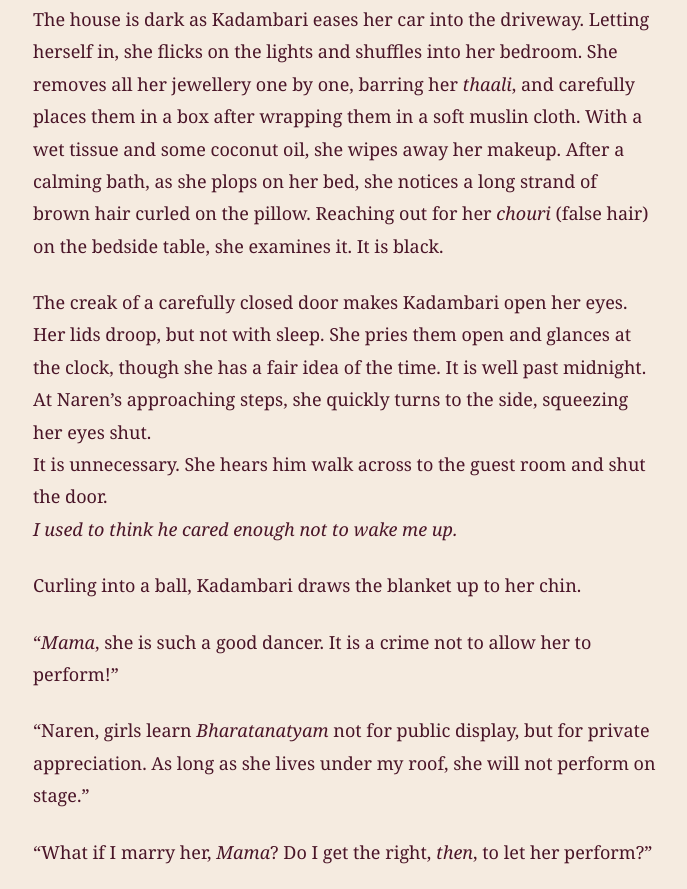
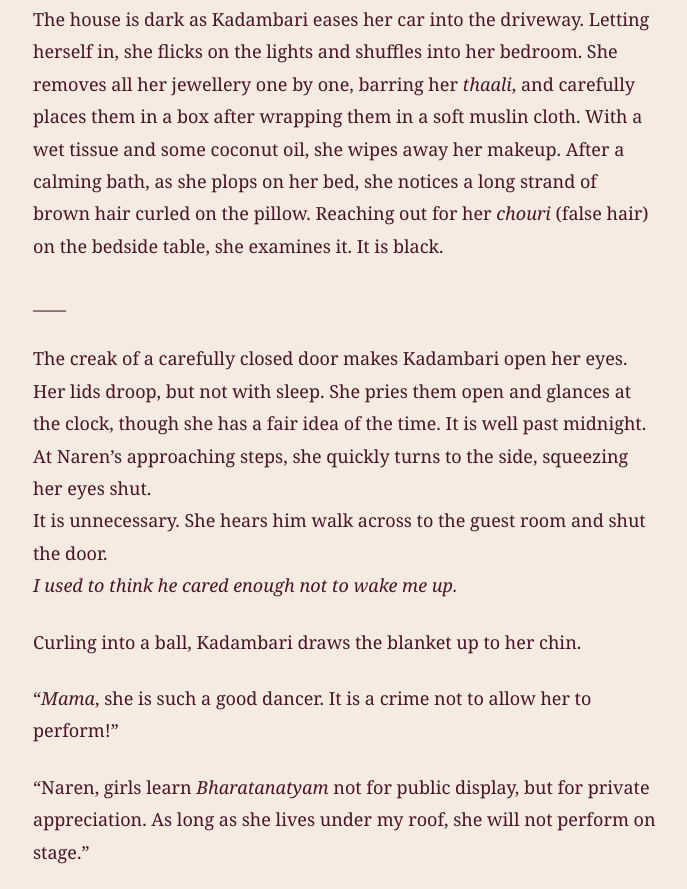
Before and after one commit to feminichemag/feminiche-test, an Eleventy site: page src/articles/fiction/off-the-stage.md in a window 1280 px wide. Shown: the part 2562-3451 px from the top of the page, without its empty margins (295-982 px from the left). Built offline with nearby package versions, Linux system fonts and the light colour scheme; Eleventy itself is replaced by a stand-in of ours; files that its build step writes are made by us from their sources.

Commit message:
Update Fiction piece “off-the-stage”

```diff
--- a/src/articles/fiction/off-the-stage.md
+++ b/src/articles/fiction/off-the-stage.md
@@ -39,7 +39,7 @@ bodyBlocks:
       The house is dark as Kadambari eases her car into the driveway.  Letting herself in, she flicks on the lights and shuffles into her bedroom. She removes all her jewellery one by one, barring her <em>thaali</em>, and carefully places them in a box after wrapping them in a soft muslin cloth. With a wet tissue and some coconut oil, she wipes away her makeup. After a calming bath, as she plops on her bed, she notices a long strand of brown hair curled on the pillow. Reaching out for her <em>chouri</em> (false hair) on the bedside table, she examines it. It is black.
 
 
-
+      ____
 
 
       The creak of a carefully closed door makes Kadambari open her eyes. Her lids droop, but not with sleep. She pries them open and glances at the clock, though she has a fair idea of the time. It is well past midnight. At Naren’s approaching steps, she quickly turns to the side, squeezing her eyes shut.
@@ -82,7 +82,7 @@ bodyBlocks:
       No. She would have known.
 
 
-
+      ____
 
 
       “So sorry, Kadu. Got late at work, ma. How was yesterday’s programme?”
@@ -138,7 +138,7 @@ bodyBlocks:
       Easing her back onto the swing, she rocks, holding the tumbler to her lips. The coffee has gone cold.
 
 
-
+      ____
 
 
       <em>Dhitthangita thakatharikitathaka thom,</em>
@@ -186,7 +186,7 @@ bodyBlocks:
       Kadambari’s eyes soften. She nods at them, an indulgent smile playing on her lips as she slips behind the steering wheel. The giggles fade as she raises the window.
 
 
-
+      ____
 
 
       The door creaks. Kadambari darts a quick look in its direction. <em>Naren.</em> There is an added spring in her step. Completing the <em>sutral adavu</em>, her eyes seek his shadow through the crack, and her movements deepen with anticipation. The shadow ebbs and returns. He finally steps in, but his hand remains curled around the doorknob as he quietly watches her. Executing the <em>arudhi</em> with aplomb, she turns to meet his gaze, a satisfied smile on her lips. The space is empty. The door closes in silence.
```
